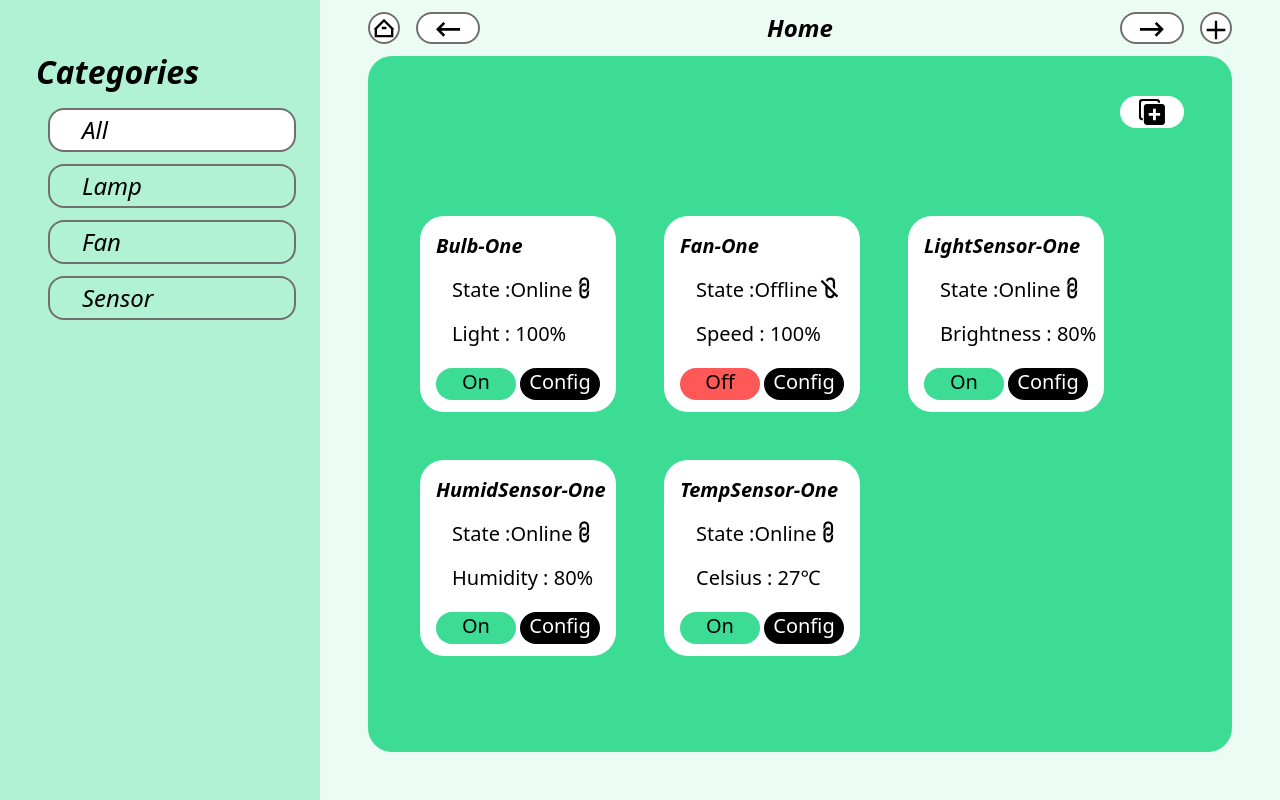
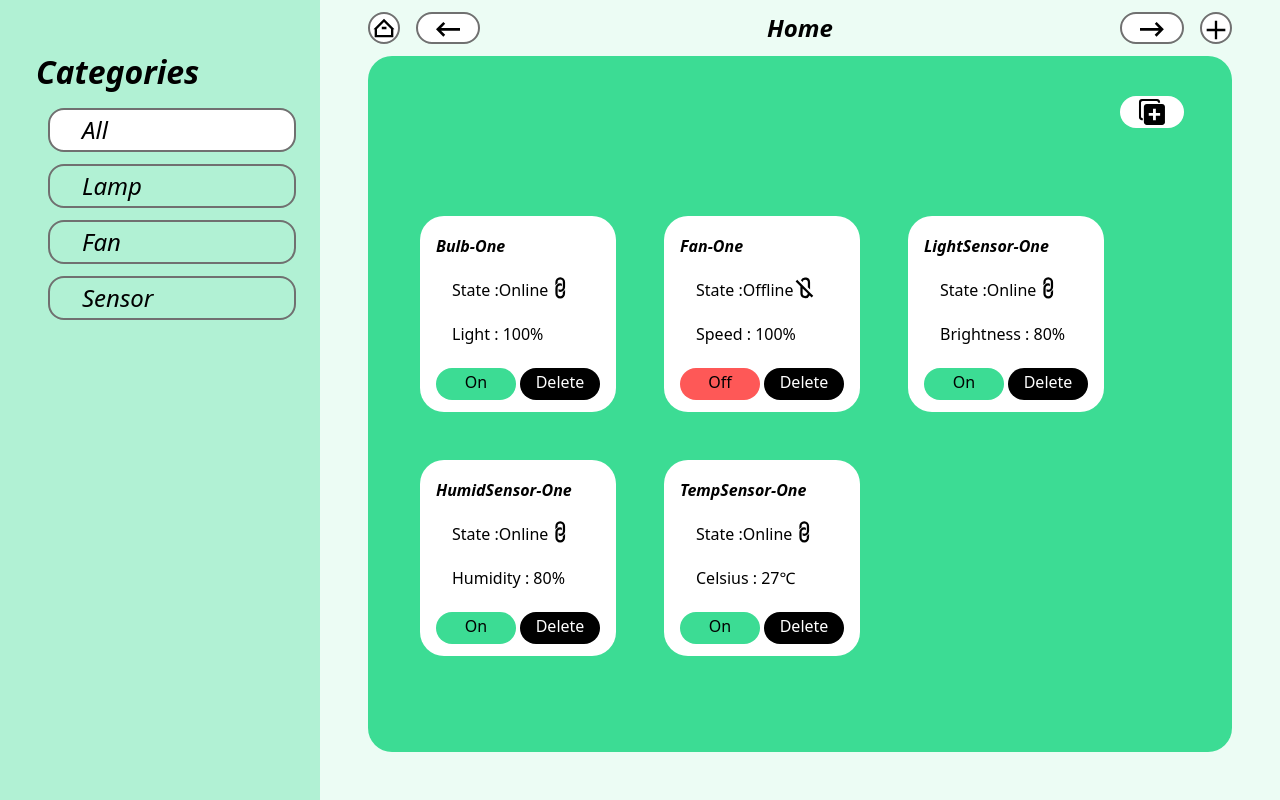
Before and after one commit to CCxiaoy/iot-web-application, a Vue app: page / in a window 1280 px wide. Built offline with nearby package versions, Linux system fonts and the light colour scheme.

Commit message:
fix: strict to the prototype and fix some display issue under 2k resolution

```diff
--- a/src/components/DeviceControl/Devices/DevicePanel.vue
+++ b/src/components/DeviceControl/Devices/DevicePanel.vue
@@ -26,7 +26,7 @@ const devicesInfo = reactive([
             scale: "%"
         },
         state: "On",
-        moreText: "Config",
+        moreText: "Delete",
         scenario: "Home",
         type: "Lamp",
         macAddress: "",
@@ -40,7 +40,7 @@ const devicesInfo = reactive([
             scale: "%"
         },
         state: "Off",
-        moreText: "Config",
+        moreText: "Delete",
         scenario: "Home",
         type: "Fan",
         macAddress: "",
@@ -54,7 +54,7 @@ const devicesInfo = reactive([
             scale: "%",
         },
         state: "On",
-        moreText: "Config",
+        moreText: "Delete",
         scenario: "Home",
         type: "Sensor",
         macAddress: "",
@@ -68,7 +68,7 @@ const devicesInfo = reactive([
             scale: "%"
         },
         state: "On",
-        moreText: "Config",
+        moreText: "Delete",
         scenario: "Home",
         type: "Sensor",
         macAddress: "",
@@ -82,7 +82,7 @@ const devicesInfo = reactive([
             scale: "℃"
         },
         state: "On",
-        moreText: "Config",
+        moreText: "Delete",
         scenario: "Home",
         type: "Sensor",
         macAddress: "",
--- a/tailwind.config.js
+++ b/tailwind.config.js
@@ -26,7 +26,7 @@ module.exports = {
       leftnavtitle: ['2rem', '3rem'],
       subnav: ['1.5rem', '2.5rem'],
       scenariotitle: ['1.5rem', '2rem'],
-      deviceTitle: ['1.25rem', '1.75rem'],
+      deviceTitle: ['1rem', '1.75rem'],
     },
     extend: {},
   },
```
